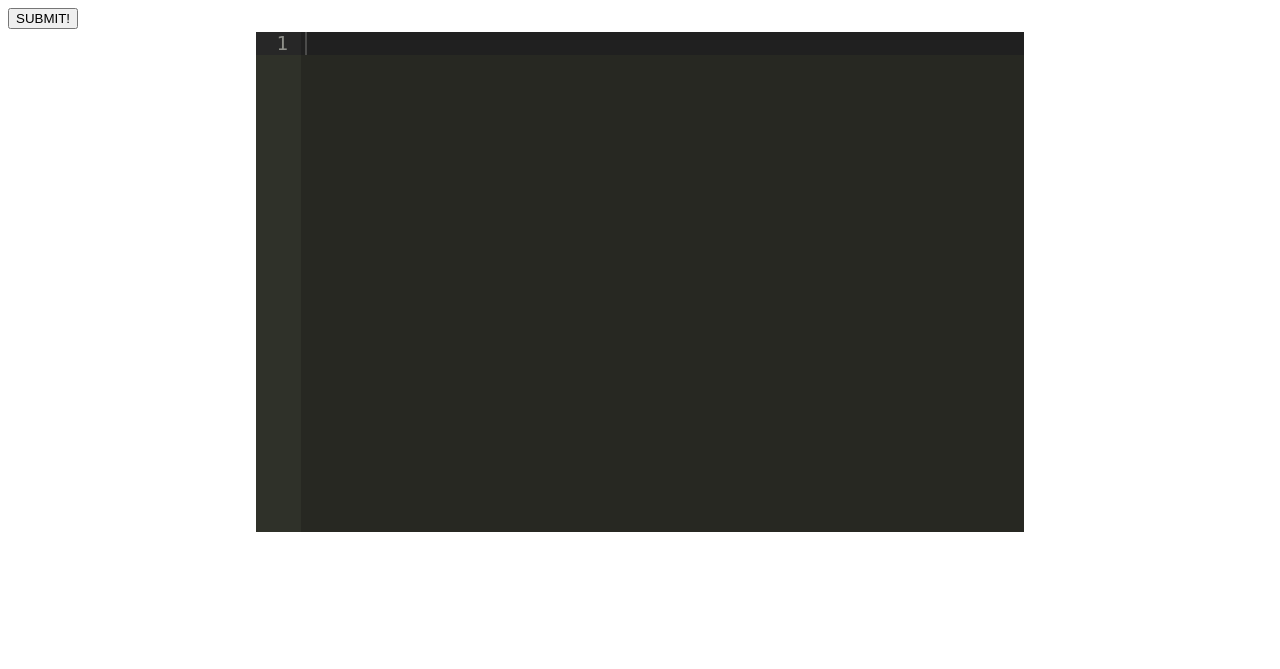
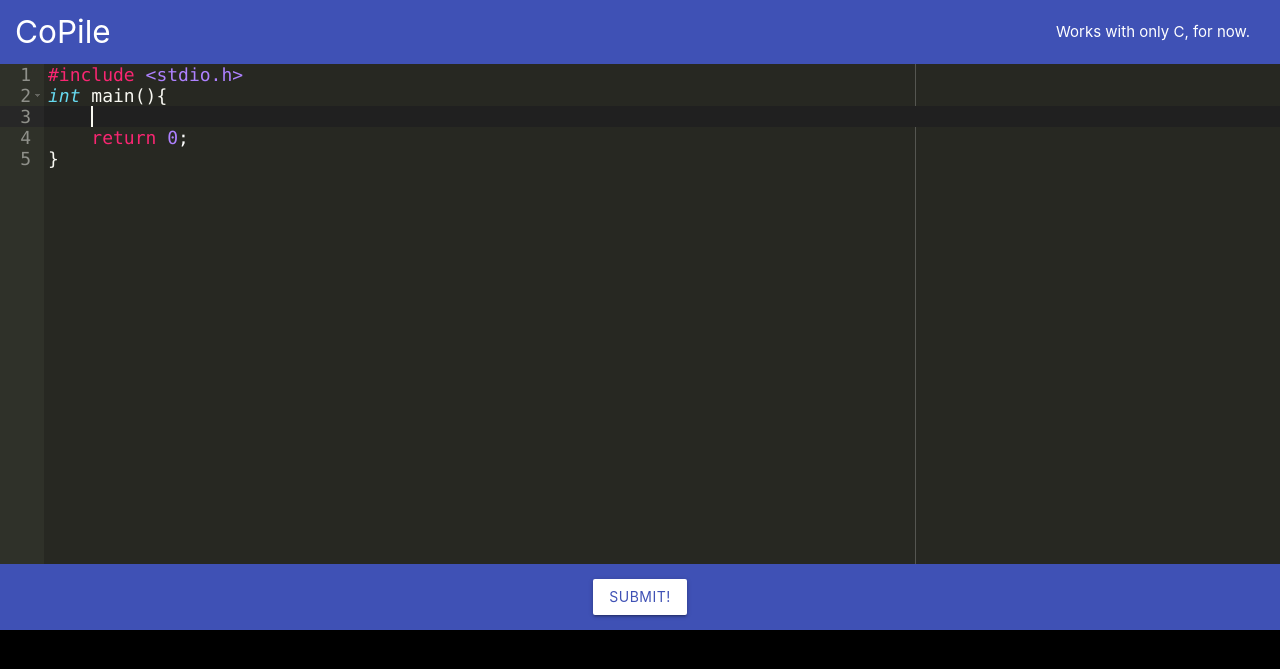
Before and after one commit to jayantbh/copile, a website: page public/index.html in a window 1280 px wide. Drawn offline with nearby package versions, Linux system fonts and the light colour scheme; no server answers.

Commit message:
First usable release. Works local for now.

```diff
--- a/package.json
+++ b/package.json
@@ -1,6 +1,6 @@
 {
   "name": "copile",
-  "version": "0.0.1",
+  "version": "0.5",
   "description": "A basic online compiler. The name is not a typo.",
   "main": "index.js",
   "scripts": {
@@ -15,6 +15,7 @@
   "license": "ISC",
   "dependencies": {
     "express": "^4.13.3",
+    "q": "^1.4.1",
     "socket.io": "^1.3.7"
   }
 }
--- a/public/css/style.css
+++ b/public/css/style.css
@@ -1,10 +1,26 @@
+body{
+    background: #000;
+}
 #editor {
-    position: absolute;
-    top: 2rem;
-    right: 0;
-    left: 0;
-    margin: auto;
     font-size: 1.2rem;
     height: 500px;
-    width: 60%;
+    width: 100%;
 }
+nav{
+    padding: 0 15px;
+}
+nav span{
+    padding: 0 15px;
+}
+#controls{
+    padding: 1rem;
+}
+#output{
+    padding-top: 20px;
+    word-wrap: break-word;
+    overflow-y: hidden;
+}
+.output-wrapper{
+    height: 100%;
+    width: 100%;
+}
--- a/public/index.html
+++ b/public/index.html
@@ -2,21 +2,46 @@
 <html lang="en">
 <head>
     <meta charset="UTF-8">
-    <title>CoPilot</title>
+    <title>CoPile</title>
 
+    <link rel="stylesheet" href="css/reset.css"/>
     <link rel="stylesheet" href="css/style.css"/>
+    <link rel="stylesheet" href="materialize/css/materialize.min.css"/>
 
     <script src="js/ace.js"></script>
     <script src="js/mode-c_cpp.js"></script>
     <script src="js/theme-monokai.js"></script>
+    <script src="js/jquery.min.js"></script>
+    <script src="materialize/js/materialize.min.js"></script>
 </head>
 <body>
+<nav class="indigo">
+    <div class="nav-wrapper">
+        <a href="#" class="brand-logo">CoPile</a>
+        <ul id="nav-mobile" class="right hide-on-med-and-down">
+            <li>
+                <span>Works with only C, for now.</span>
+            </li>
+        </ul>
+    </div>
+</nav>
 <div id="editor"></div>
-<button>SUBMIT!</button>
+<div id="controls" class="indigo">
+    <div class="center">
+        <button id="submit" class="btn waves-effect waves-light white indigo-text">SUBMIT!</button>
+    </div>
+</div>
+<div class="white-text">
+    <div class="output-wrapper container">
+        <pre id="output"></pre>
+    </div>
+</div>
 <script>
     var editor = ace.edit("editor");
     editor.setTheme("ace/theme/monokai");
     editor.getSession().setMode("ace/mode/c_cpp");
 </script>
+<script src="/socket.io/socket.io.js"></script>
+<script src="js/script.js"></script>
 </body>
 </html>
--- /dev/null
+++ b/public/js/script.js
@@ -0,0 +1,38 @@
+/**
+ * Created by jayantbhawal on 25/11/15.
+ */
+function ready(fn) {
+    if (document.readyState != 'loading'){
+        fn();
+    } else {
+        document.addEventListener('DOMContentLoaded', fn);
+    }
+}
+(function () {
+    editor.setValue("#include \<stdio.h\>\nint main\(\)\{\n\t\n\treturn 0;\n}");
+    ready(function () {
+        editor.focus(); //To focus the ace editor
+        var n = editor.getSession().getValue().split("\n").length; // To count total no. of lines
+        editor.gotoLine(n-2); //Go to end of document
+        editor.navigateLineEnd(); // Navigate to end of line
+    });
+    var socket = io();
+    document.querySelector("#submit").onclick = function () {
+        var code = editor.getValue();
+        //console.log(code);
+
+        socket.emit('code submission', code);
+    };
+
+    socket.on("shell output", function (reply) {
+        var today = new Date();
+        var h = today.getHours();
+        var m = today.getMinutes();
+        var s = today.getSeconds();
+
+        now = h + ':' + m + ':' + s;
+
+        console.log(reply);
+        document.querySelector("#output").innerHTML = now + " >> " + reply + "<br>" + document.querySelector("#output").innerHTML;
+    });
+})();
```
Also changed, not shown: index.js (+59 -24 lines), 1 other file.
